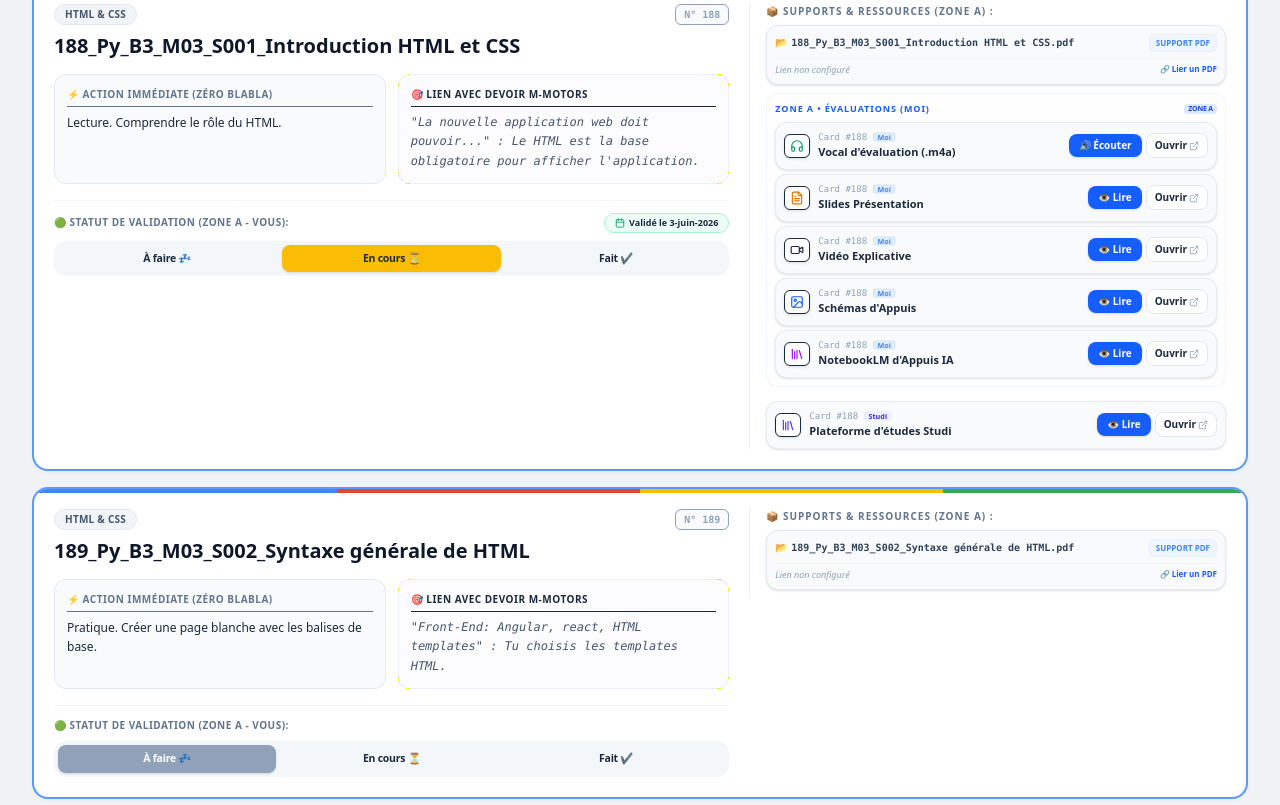
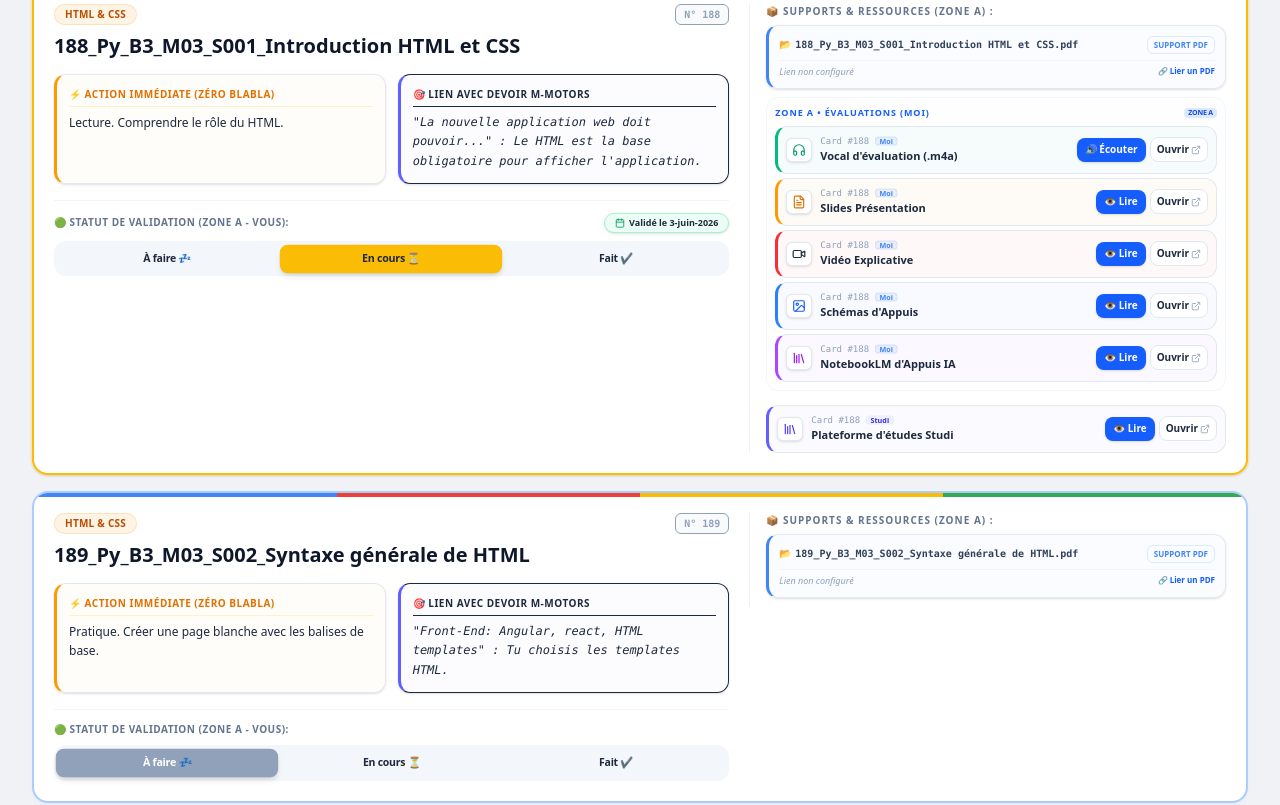
Before and after one commit to ProjetTechAcademy/Python_Eval, a React (Vite) app: page / in a window 1280 px wide. Shown: the part 1264-2069 px from the top of the page. Built offline with nearby package versions, Linux system fonts and the light colour scheme.

Commit message:
feat(ui): add visual indicators for topics and resource types
Introduce dynamic badge styling for evaluation topics and color-coded left borders for resources to improve visual hierarchy and readability.

```diff
--- a/src/App.tsx
+++ b/src/App.tsx
@@ -60,6 +60,25 @@ function getDriveEmbedUrl(url: string | undefined): string | null {
   }
 
   return trimmed;
+}
+
+function getTopicBadgeStyle(topic: string) {
+  switch (topic) {
+    case 'HTML & CSS':
+      return 'bg-amber-500/10 text-amber-700 border-amber-500/20';
+    case 'Bootstrap':
+      return 'bg-purple-500/10 text-purple-700 border-purple-500/20';
+    case 'Bases de Données':
+      return 'bg-blue-500/10 text-[#4285F4] border-[#4285F4]/20';
+    case 'Python Backend':
+      return 'bg-emerald-500/10 text-emerald-700 border-emerald-500/20';
+    case 'Python Quality & Flask':
+      return 'bg-rose-500/10 text-rose-700 border-rose-500/20';
+    case 'APIs, Git & Sécurité':
+      return 'bg-cyan-500/10 text-cyan-750 border-cyan-500/20';
+    default:
+      return 'bg-slate-100/80 text-slate-700 border-slate-205';
+  }
 }
 
 export default function App() {
@@ -581,12 +600,20 @@ export default function App() {
             {filteredFiches.map(fiche => {
               const currentStatus = activeZone === 'A' ? fiche.status1 : fiche.status2;
               const completedDate = activeZone === 'A' ? fiche.date1 : fiche.date2;
+              const isCompleted = currentStatus === 'Fait';
+              const isEnCours = currentStatus === 'En cours';
 
               return (
                 <div
                   key={fiche.id}
-                  className={`bg-white rounded-2xl border-2 shadow-sm p-4 lg:p-5 flex flex-col gap-3.5 relative overflow-hidden transition-all duration-300 ring-2 ring-slate-100/50 ${
-                    activeZone === 'A' ? 'border-blue-500/80 hover:border-blue-500' : 'border-red-500/80 hover:border-red-500'
+                  className={`bg-white rounded-2xl border-2 shadow-sm p-4 lg:p-5 flex flex-col gap-3.5 relative overflow-hidden transition-all duration-300 ring-2 hover:scale-[1.005] hover:shadow-md ${
+                    isCompleted
+                      ? (activeZone === 'A'
+                          ? 'border-emerald-500 bg-[#10b981]/[0.015] ring-[#34A853]/10 shadow-[0_4px_15px_-3px_rgba(16,185,129,0.15)]'
+                          : 'border-emerald-500 bg-[#10b981]/[0.015] ring-[#34A853]/10 shadow-[0_4px_15px_-3px_rgba(16,185,129,0.15)]')
+                      : isEnCours
+                        ? 'border-[#FBBC05] bg-[#FBBC05]/[0.01] ring-[#FBBC05]/10 shadow-[0_4px_12px_-3px_rgba(251,188,5,0.1)]'
+                        : (activeZone === 'A' ? 'border-blue-500/40 hover:border-blue-500 ring-slate-100/50' : 'border-red-500/40 hover:border-red-500 ring-slate-100/20')
                   }`}
                 >
                   {/* Top multi-color strip for Google Brand aesthetic */}
@@ -607,9 +634,16 @@ export default function App() {
                       <div>
                         {/* Topic identifier header */}
                         <div className="flex items-center justify-between gap-2 mb-2">
-                          <span className="px-2.5 py-0.5 bg-slate-100 border border-slate-200 rounded-full text-[10px] font-black text-slate-600 uppercase tracking-wide">
-                            {fiche.topic}
-                          </span>
+                          <div className="flex items-center gap-2">
+                            <span className={`px-2.5 py-0.5 border rounded-full text-[10px] font-black uppercase tracking-wide transition-all duration-300 ${getTopicBadgeStyle(fiche.topic)}`}>
+                              {fiche.topic}
+                            </span>
+                            {isCompleted && (
+                              <span className="text-[9px] bg-gradient-to-r from-emerald-500 to-teal-500 text-white font-black px-2 py-0.5 rounded-full shadow-sm animate-pulse flex items-center gap-0.5">
+                                <Sparkles className="w-2.5 h-2.5" /> VALIDÉ
+                              </span>
+                            )}
+                          </div>
                           <span className="text-[10px] font-mono font-bold text-slate-400 bg-slate-50 px-2 py-0.5 rounded-md border border-slate-150">
                             N° {fiche.id}
                           </span>
@@ -623,8 +657,8 @@ export default function App() {
                       {/* Textual Actions (Immediate Action & Motors connection) placed SIDE-BY-SIDE to eliminate wasted space */}
                       <div className="grid grid-cols-1 sm:grid-cols-2 gap-3">
                         {/* Action Block */}
-                        <div className="p-3 bg-slate-50 border border-slate-200 rounded-xl hover:bg-slate-50/85 transition-all flex flex-col justify-between">
-                          <p className="text-[10px] uppercase tracking-wider font-extrabold text-slate-500 flex items-center gap-1 border-b border-slate-150 pb-1 mb-1.5">
+                        <div className="p-3 bg-amber-500/[0.02] border border-slate-200 border-l-[3.5px] border-l-amber-500 rounded-xl hover:bg-amber-500/[0.05] transition-all flex flex-col justify-between shadow-sm">
+                          <p className="text-[10px] uppercase tracking-wider font-extrabold text-amber-600 flex items-center gap-1 border-b border-amber-100 pb-1 mb-1.5">
                             ⚡ Action immédiate (Zéro BlaBla)
                           </p>
                           <p className="text-xs text-slate-800 font-medium leading-relaxed flex-1">
@@ -633,11 +667,11 @@ export default function App() {
                         </div>
 
                         {/* M-Motors project connection link */}
-                        <div className="p-3 bg-indigo-50/20 border border-indigo-100/60 rounded-xl hover:bg-indigo-50/40 transition-all flex flex-col justify-between">
+                        <div className="p-3 bg-indigo-500/[0.02] border border-indigo-150 border-l-[3.5px] border-l-indigo-500 rounded-xl hover:bg-indigo-500/[0.05] transition-all flex flex-col justify-between shadow-sm">
                           <p className="text-[10px] uppercase tracking-wider font-extrabold text-indigo-750 flex items-center gap-1 border-b border-indigo-150 pb-1 mb-1.5">
                             🎯 Lien avec Devoir M-Motors
                           </p>
-                          <p className="text-xs text-slate-600 italic leading-relaxed font-mono flex-1">
+                          <p className="text-xs text-slate-650 italic leading-relaxed font-mono flex-1">
                             {fiche.motorsLink}
                           </p>
                         </div>
@@ -650,27 +684,27 @@ export default function App() {
                             🟢 Statut de validation ({activeZone === 'A' ? 'Zone A - Vous' : 'Zone B - Jury'}):
                           </span>
                           {completedDate && (
-                            <span className="text-[9px] text-emerald-750 font-black flex items-center gap-1 bg-emerald-50 border border-emerald-200 px-2.5 py-0.5 rounded-full">
+                            <span className="text-[9px] text-emerald-750 font-black flex items-center gap-1 bg-emerald-50 border border-emerald-200 px-2.5 py-0.5 rounded-full shadow-sm">
                               <Calendar className="w-2.5 h-2.5 text-emerald-600" /> Validé le {completedDate}
                             </span>
                           )}
                         </div>
 
-                        <div className="grid grid-cols-3 gap-1.5 bg-slate-100/80 p-1 rounded-xl">
+                        <div className="grid grid-cols-3 gap-1.5 bg-slate-100/85 p-1 rounded-xl">
                           {(['A faire', 'En cours', 'Fait'] as FicheStatus[]).map(status => {
                             const isActive = currentStatus === status;
                             const getStatusStyle = () => {
                               if (!isActive) return 'text-slate-650 hover:bg-white/60';
-                              if (status === 'Fait') return activeZone === 'A' ? 'bg-[#4285F4] text-white font-black shadow-sm' : 'bg-[#EA4335] text-white font-black shadow-sm';
-                              if (status === 'En cours') return 'bg-[#FBBC05] text-[#1e293b] font-black shadow-sm';
-                              return 'bg-slate-400 text-white font-black shadow-sm';
+                              if (status === 'Fait') return activeZone === 'A' ? 'bg-[#34A853] text-white font-black shadow-md scale-[1.02]' : 'bg-[#34A853] text-white font-black shadow-md scale-[1.02]';
+                              if (status === 'En cours') return 'bg-[#FBBC05] text-[#1e293b] font-black shadow-md scale-[1.02]';
+                              return 'bg-slate-400 text-white font-black shadow-md scale-[1.02]';
                             };
 
                             return (
                               <button
                                 key={status}
                                 onClick={() => handleStatusChange(fiche.id, activeZone, status)}
-                                className={`py-1.5 rounded-lg text-[10.5px] text-center select-none cursor-pointer tracking-tight transition-all font-bold ${getStatusStyle()}`}
+                                className={`py-1.5 rounded-lg text-[10.5px] text-center select-none cursor-pointer tracking-tight transition-all duration-300 font-bold hover:scale-[1.01] ${getStatusStyle()}`}
                               >
                                 {status === 'Fait' ? 'Fait ✔' : status === 'En cours' ? 'En cours ⏳' : 'À faire 💤'}
                               </button>
@@ -689,12 +723,12 @@ export default function App() {
 
                         {/* Common File (PDF) with edit / custom link options */}
                         {fiche.coursFile && (
-                          <div className="p-2 bg-slate-50 hover:bg-slate-100/85 border border-slate-200 rounded-xl flex flex-col gap-1.5 transition-all mb-2 shadow-sm">
+                          <div className="p-2.5 bg-blue-500/[0.02] hover:bg-blue-500/[0.04] border border-slate-200 border-l-[3.5px] border-l-[#4285F4] rounded-xl flex flex-col gap-1.5 transition-all mb-2 shadow-sm transform hover:-translate-y-[1px]">
                             <div className="flex items-center justify-between text-[10px] gap-2">
                               <span className="font-bold text-slate-800 truncate flex items-center gap-1" title={fiche.coursFile}>
                                 📂 <span className="font-mono text-[10px] text-slate-700">{fiche.coursFile}</span>
                               </span>
-                              <span className="text-[8px] text-[#4285F4] bg-blue-50 border border-blue-100/50 px-1.5 py-0.5 rounded-md font-sans font-black uppercase shrink-0">
+                              <span className="text-[8px] text-[#4285F4] bg-blue-105 border border-blue-100 px-1.5 py-0.5 rounded-md font-sans font-black uppercase shrink-0">
                                 Support PDF
                               </span>
                             </div>
@@ -709,7 +743,7 @@ export default function App() {
                                     type: 'slide',
                                     ficheId: fiche.id
                                   })}
-                                  className="p-0.5 px-2 bg-blue-600 hover:bg-blue-700 text-white rounded-md transition-all text-[10px] flex items-center gap-1 font-bold cursor-pointer"
+                                  className="p-0.5 px-2 bg-blue-600 hover:bg-blue-700 text-white rounded-md transition-all text-[10px] flex items-center gap-1 font-bold cursor-pointer hover:scale-105 active:scale-95"
                                 >
                                   <span>👁️ Lire</span>
                                 </button>
@@ -719,7 +753,7 @@ export default function App() {
 
                               <button
                                 onClick={() => setEditingPdfFicheId(editingPdfFicheId === fiche.id ? null : fiche.id)}
-                                className="text-[8px] text-blue-600 hover:text-blue-750 font-bold hover:underline transition-all"
+                                className="text-[8px] text-blue-600 hover:text-blue-750 font-extrabold hover:underline transition-all"
                               >
                                 {fiche.coursFileUrl || fiche.coursFile.startsWith('http') ? '✏️ Modifier' : '🔗 Lier un PDF'}
                               </button>
--- a/src/components/ResourcePlayer.tsx
+++ b/src/components/ResourcePlayer.tsx
@@ -52,12 +52,30 @@ export default function ResourcePlayer({
     return { text: 'Studi', bg: 'bg-indigo-50 text-indigo-700 border-indigo-100/50' };
   };
 
+  const getTypeBorders = () => {
+    switch (type) {
+      case 'audio':
+        return 'border-l-[3.5px] border-l-emerald-500 hover:border-l-emerald-600 bg-[#10b981]/[0.03] hover:bg-[#10b981]/[0.07] border-slate-200';
+      case 'slide':
+        return 'border-l-[3.5px] border-l-amber-500 hover:border-l-amber-600 bg-[#f59e0b]/[0.03] hover:bg-[#f59e0b]/[0.07] border-slate-200';
+      case 'video':
+        return 'border-l-[3.5px] border-l-red-500 hover:border-l-red-600 bg-[#ef4444]/[0.03] hover:bg-[#ef4444]/[0.07] border-slate-200';
+      case 'image':
+        return 'border-l-[3.5px] border-l-blue-500 hover:border-l-blue-600 bg-[#3b82f6]/[0.03] hover:bg-[#3b82f6]/[0.07] border-slate-200';
+      case 'nblm':
+        return 'border-l-[3.5px] border-l-purple-500 hover:border-l-purple-600 bg-[#a855f7]/[0.03] hover:bg-[#a855f7]/[0.07] border-slate-200';
+      default:
+        return 'border-l-[3.5px] border-l-indigo-500 hover:border-l-indigo-600 bg-[#6366f1]/[0.03] hover:bg-[#6366f1]/[0.07] border-slate-200';
+    }
+  };
+
   const zoneBadge = getZoneLabel();
+  const borderStyleClasses = getTypeBorders();
 
   return (
-    <div className="flex items-center justify-between gap-3 p-2 bg-slate-50 hover:bg-slate-100/80 border border-slate-200/70 rounded-xl transition-all duration-200 shadow-sm">
+    <div className={`flex items-center justify-between gap-2.5 p-2 hover:shadow-md border rounded-xl transition-all duration-300 transform hover:-translate-y-[1px] ${borderStyleClasses}`}>
       <div className="flex items-center gap-2 min-w-0 flex-1">
-        <div className="p-1 px-[5px] bg-white rounded-md border border-slate-205 shadow-sm shrink-0">
+        <div className="p-1 px-[5px] bg-white rounded-md border border-slate-200 shadow-sm shrink-0">
           {getTypeIcon()}
         </div>
         <div className="min-w-0 flex-1">
@@ -67,7 +85,7 @@ export default function ResourcePlayer({
               {zoneBadge.text}
             </span>
           </div>
-          <h4 className="text-[11px] font-bold text-slate-800 truncate" title={resourceName}>
+          <h4 className="text-[11px] font-bold text-slate-800 truncate flex items-center gap-1" title={resourceName}>
             {resourceName}
           </h4>
         </div>
@@ -78,7 +96,7 @@ export default function ResourcePlayer({
         {onPreviewInApp && (
           <button
             onClick={() => onPreviewInApp({ title: ficheTitle, resourceName, url, type, ficheId })}
-            className="py-1 px-2.5 bg-blue-600 hover:bg-blue-700 text-white rounded-lg transition-all text-[10px] flex items-center gap-1 font-extrabold cursor-pointer shadow-sm"
+            className="py-1 px-2 pb-[5px] bg-blue-600 hover:bg-blue-700 text-white rounded-lg transition-all text-[10px] flex items-center gap-1 font-extrabold cursor-pointer shadow-sm hover:scale-105 active:scale-95"
           >
             {type === 'audio' ? '🔊 Écouter' : '👁️ Lire'}
           </button>
@@ -88,7 +106,7 @@ export default function ResourcePlayer({
           target="_blank"
           referrerPolicy="no-referrer"
           rel="noopener noreferrer"
-          className="p-1 px-2 bg-white hover:bg-slate-50 text-slate-650 rounded-lg transition-all text-[10px] flex items-center gap-0.5 font-bold border border-slate-200"
+          className="p-1 px-1.5 bg-white hover:bg-slate-50 text-slate-650 rounded-lg transition-all text-[10px] flex items-center gap-0.5 font-bold border border-slate-200"
         >
           <span>Ouvrir</span>
           <ExternalLink className="w-2.5 h-2.5 text-slate-400" />
```
